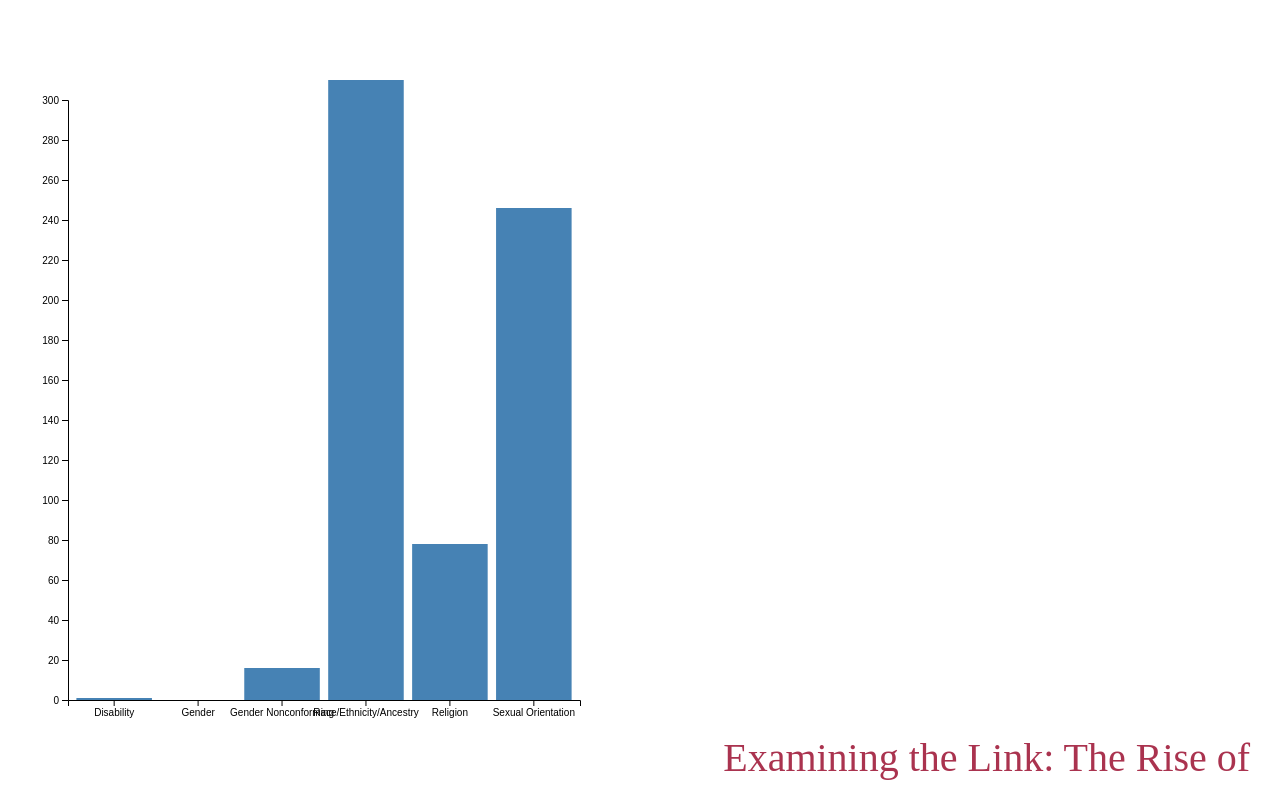
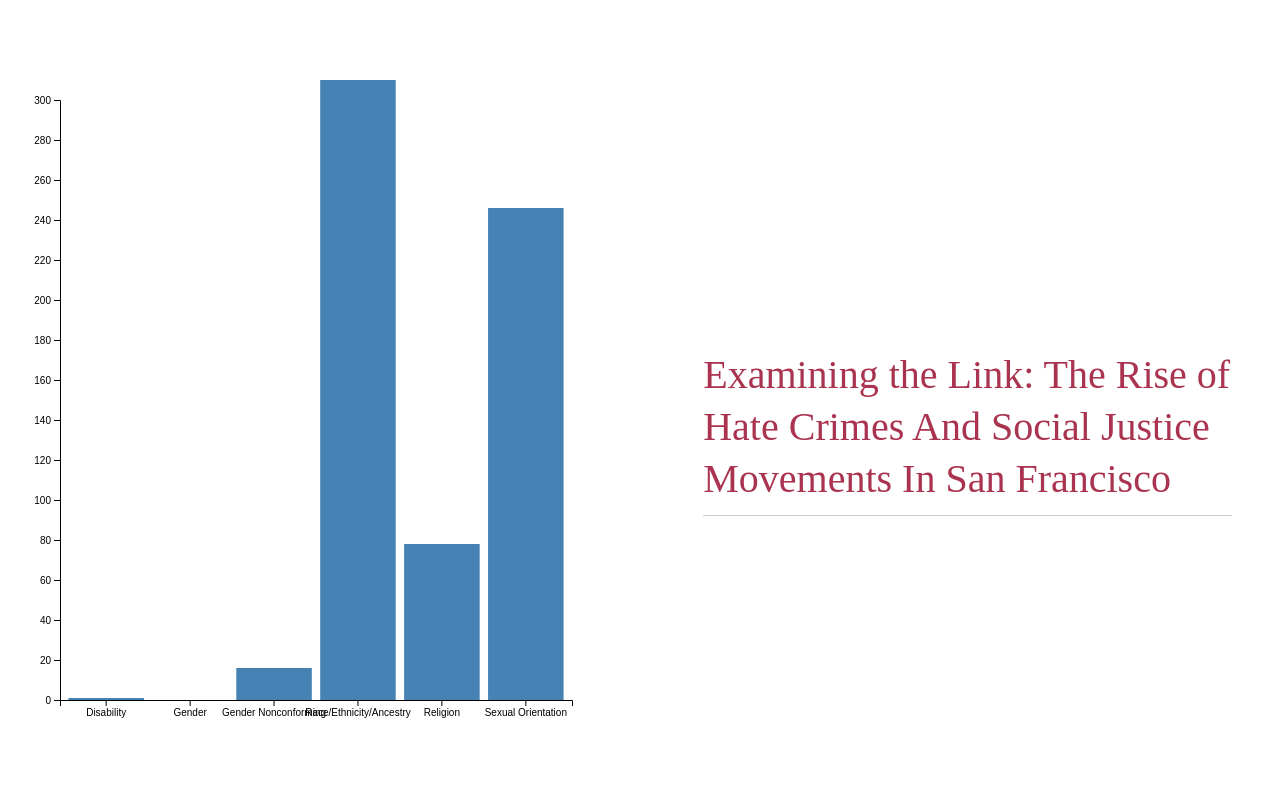
Before and after one commit to angela139/dsc106-final, a SvelteKit app: page / in a window 1280 px wide. Shown: the top 787 px of the page. Built offline with nearby package versions, Linux system fonts and the light colour scheme.

Commit message:
Fix styling

```diff
--- a/static/css/styles.css
+++ b/static/css/styles.css
@@ -1,9 +1,10 @@
+@import url('https://fonts.googleapis.com/css2?family=Montserrat:ital,wght@0,100..900;1,100..900&family=Outfit:wght@100..900&family=Roboto+Mono:ital,wght@0,100..700;1,100..700&display=swap');
+
 body {
     background-color: rgb(239, 239, 239);
     margin: 0;
+    font-family: 'Montserrat', sans-serif;
 }
-
-
 
 
 main{
@@ -14,28 +15,29 @@ main{
     top: 0;
     left: 0;
     /* overflow: visible; */
+    line-height: 1.5;
+
 }
 
 h1 {
     color: #aa334f;
     font-size: 2.5em;
     padding-bottom: 10px;
-    margin: 0px 20px;
+    margin: 60% 20px 100%;
     border-bottom: 1px solid #ccc;
-    font-weight: 200;
+    font-weight: 300;
+    line-height: 1.3;
 }
 
 .left{
     margin-top: 80px;
-    position: sticky;
+    position: fixed;
     right: 0;
-    top: 80px;
+    top: 0px;
     bottom: 0;
     left: 0;
     width: 40%;
     height: 100%;
-    /* overflow-y: auto;
-    overflow-x: hidden; */
     z-index: 5;
     min-width: min(400px, 40%);
 
@@ -46,11 +48,11 @@ h1 {
 }
 
 .right{
-    /* position: absolute; */
+    position: absolute;
     width: calc(45%);
     right: 0;
     top: 0;
-    margin-right: 0;
+    margin-right: 20px;
     margin-left: auto;
     z-index: 0;
 }
```
